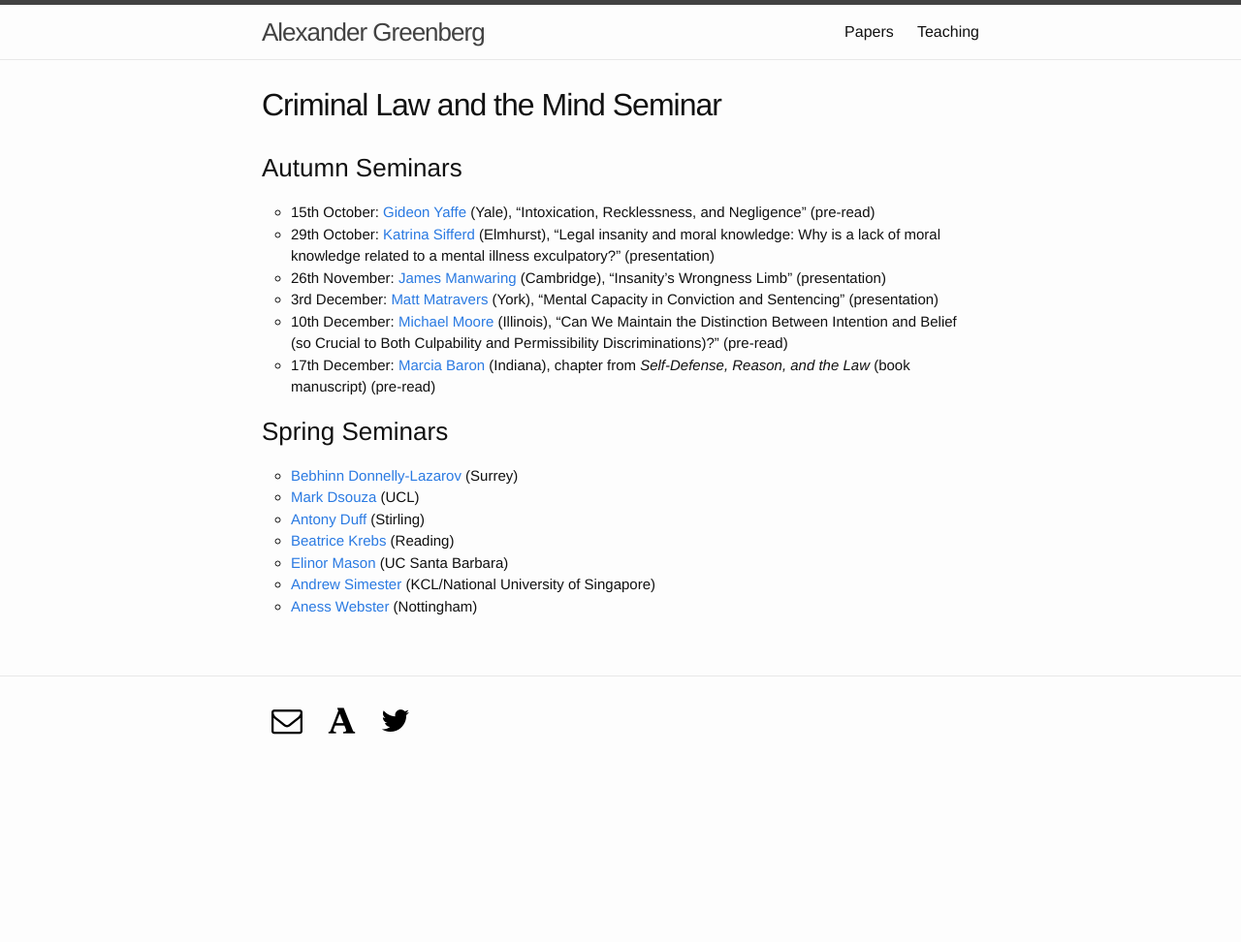
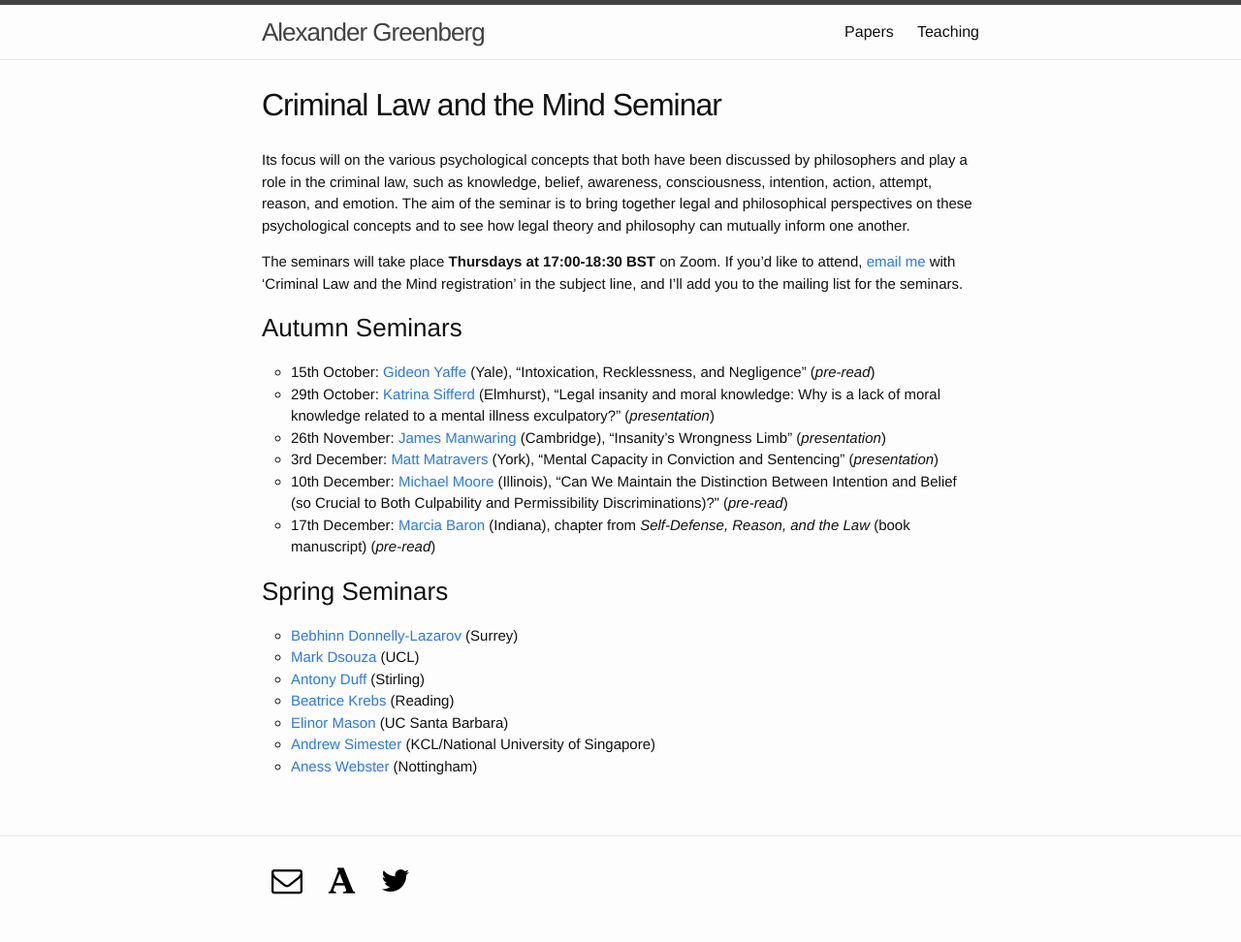
Before and after one commit to alexandergreenberg/alexandergreenberg.github.io, a Jekyll site: the page built from pages/03_Seminar.md, in a window 1280 px wide. Shown: the whole page at 97% size. Built offline with Jekyll 4.4.1, drawn with Linux system fonts in a browser that asks for light colours; some web fonts are replaced; before the commit the page ends 900 px from its top, so only the background shows below that.

Commit message:
Update 03_Seminar.md

```diff
--- a/pages/03_Seminar.md
+++ b/pages/03_Seminar.md
@@ -4,14 +4,20 @@ title: Criminal Law and the Mind Seminar
 permalink: /seminar/
 ---
 
+Its focus will on the various psychological concepts that both have been discussed by philosophers and play a role in the criminal law, such as knowledge, belief, awareness, consciousness, intention, action, attempt, reason, and emotion. The aim of the seminar is to bring together legal and philosophical perspectives on these psychological concepts and to see how legal theory and philosophy can mutually inform one another.
+
+
+
+The seminars will take place **Thursdays at 17:00-18:30 BST** on Zoom. If you'd like to attend, [email me](mailto:{{ site.email }}) with 'Criminal Law and the Mind registration' in the subject line, and I'll add you to the mailing list for the seminars.
+
 ### Autumn Seminars
 
-* 15th October: [Gideon Yaffe](https://law.yale.edu/gideon-yaffe) (Yale), "Intoxication, Recklessness, and Negligence" (pre-read)
-* 29th October: [Katrina Sifferd](https://www.elmhurst.edu/academics/departments/philosophy/faculty/katrina-sifferd/) (Elmhurst), "Legal insanity and moral knowledge: Why is a lack of moral knowledge related to a mental illness exculpatory?" (presentation)
-* 26th November: [James Manwaring](https://www.law.cam.ac.uk/people/academic/j-manwaring/78491) (Cambridge), "Insanity's Wrongness Limb" (presentation)
-* 3rd December: [Matt Matravers](https://www.york.ac.uk/law/people/matravers/) (York), "Mental Capacity in Conviction and Sentencing” (presentation)
-* 10th December: [Michael Moore](https://law.illinois.edu/faculty-research/faculty-profiles/michael-s-moore/) (Illinois), "Can We Maintain the Distinction Between Intention and Belief (so Crucial to Both Culpability and Permissibility Discriminations)?" (pre-read)
-* 17th December: [Marcia Baron](https://philosophy.indiana.edu/people/baron.shtml) (Indiana), chapter from *Self-Defense, Reason, and the Law* (book manuscript) (pre-read)
+* 15th October: [Gideon Yaffe](https://law.yale.edu/gideon-yaffe) (Yale), "Intoxication, Recklessness, and Negligence" (*pre-read*)
+* 29th October: [Katrina Sifferd](https://www.elmhurst.edu/academics/departments/philosophy/faculty/katrina-sifferd/) (Elmhurst), "Legal insanity and moral knowledge: Why is a lack of moral knowledge related to a mental illness exculpatory?" (*presentation*)
+* 26th November: [James Manwaring](https://www.law.cam.ac.uk/people/academic/j-manwaring/78491) (Cambridge), "Insanity's Wrongness Limb" (*presentation*)
+* 3rd December: [Matt Matravers](https://www.york.ac.uk/law/people/matravers/) (York), "Mental Capacity in Conviction and Sentencing” (*presentation*)
+* 10th December: [Michael Moore](https://law.illinois.edu/faculty-research/faculty-profiles/michael-s-moore/) (Illinois), "Can We Maintain the Distinction Between Intention and Belief (so Crucial to Both Culpability and Permissibility Discriminations)?" (*pre-read*)
+* 17th December: [Marcia Baron](https://philosophy.indiana.edu/people/baron.shtml) (Indiana), chapter from *Self-Defense, Reason, and the Law* (book manuscript) (*pre-read*)
 
 ### Spring Seminars
 
```
